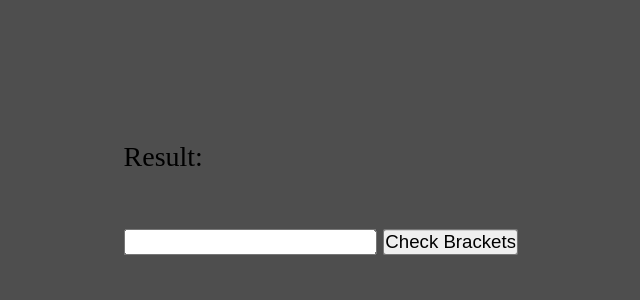
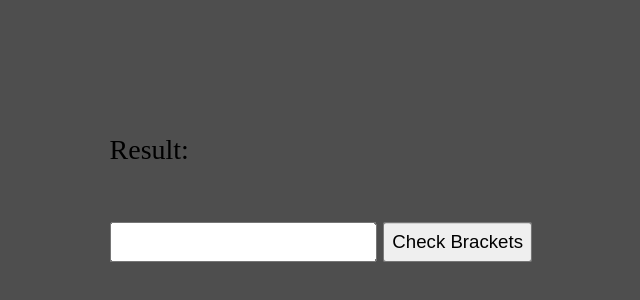
Before and after one commit to VovaNer/task2, a plain HTML site: page index.html in a window 1280 px wide. Shown: the part 202-502 px from the top of the page, without its empty margins (319-959 px from the left). Drawn offline with Linux system fonts and the light colour scheme.

Commit message:
Update index.html

```diff
--- a/index.html
+++ b/index.html
@@ -28,6 +28,10 @@
         .main-inner p {
             margin-bottom: 40px;
             font-size: 20px;
+        }
+
+        input {
+            padding: 5px;
         }
     </style>
 
```
